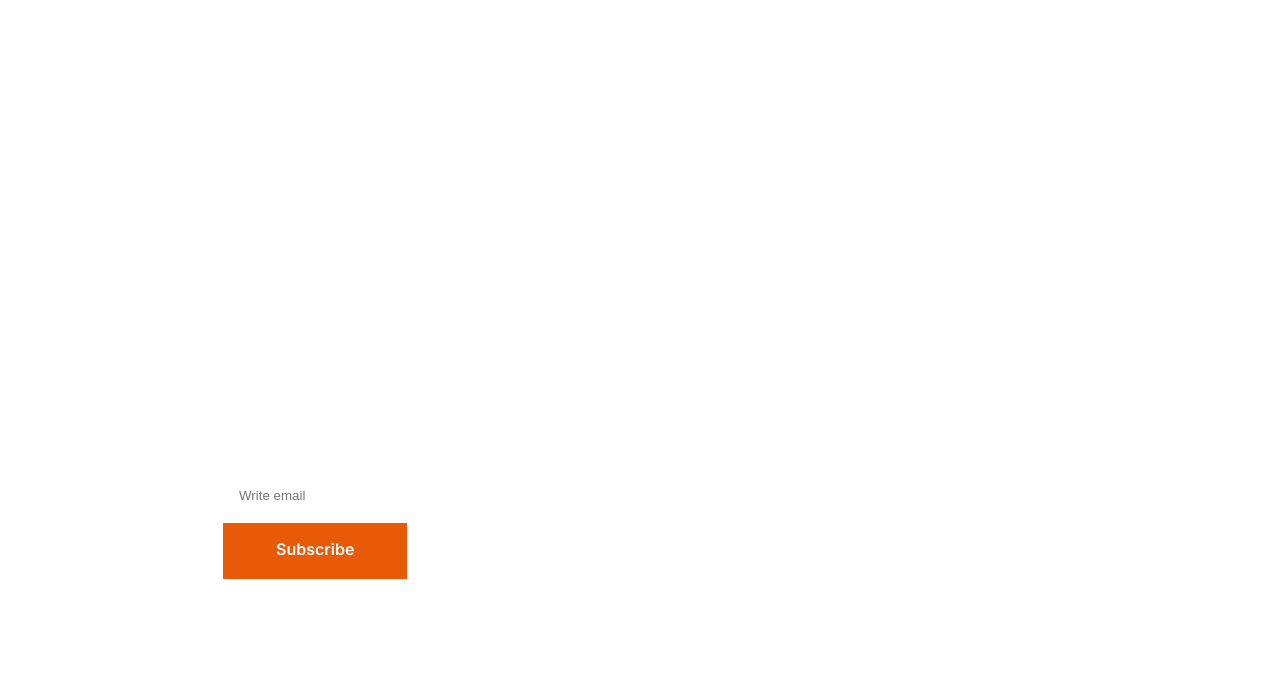
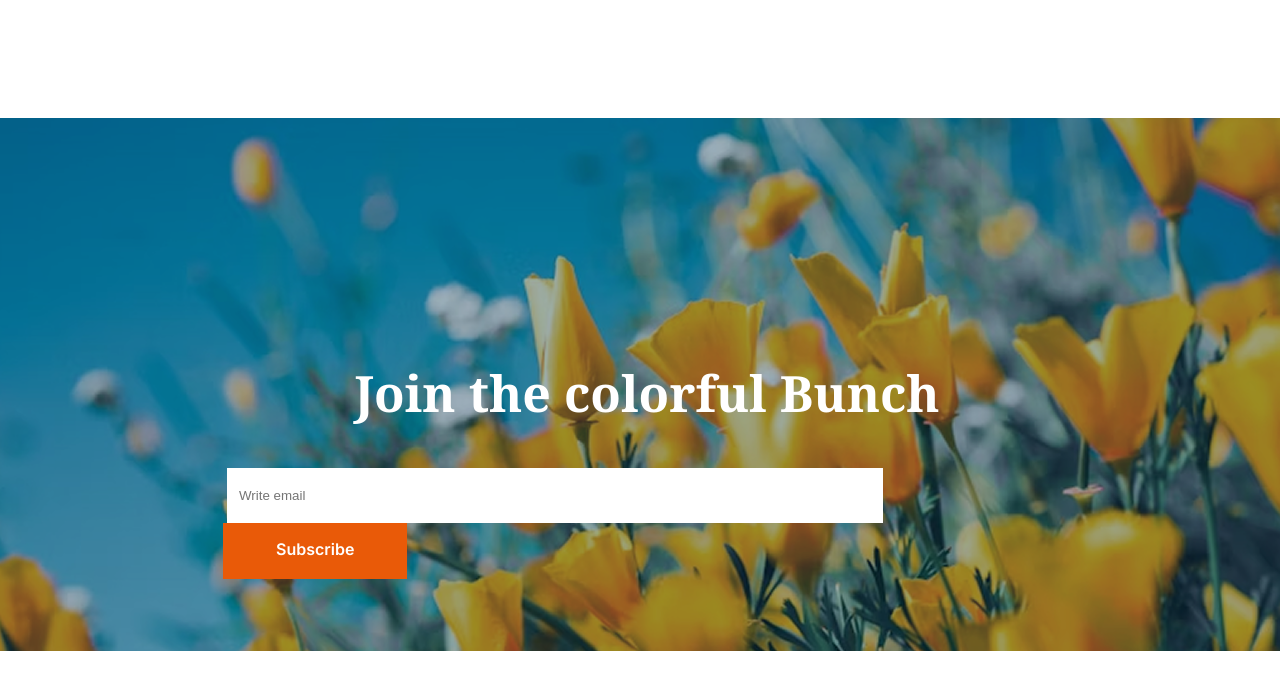
Before and after one commit to Arafat-Sojib/assignment-2, a plain HTML site: page index.html in a window 1280 px wide. Shown: the part 3643-4341 px from the top of the page. Drawn offline with Linux system fonts and the light colour scheme.

Commit message:
img path change

```diff
--- a/styles/design.css
+++ b/styles/design.css
@@ -261,7 +261,7 @@ span{
 /* Bottom-section */
 
 .bottom-bg{
-    background-image: url('B12A02-Responsive-Flowers/assets/news-letter-bg.png');
+    background-image: url('../B12A02-Responsive-Flowers/assets/news-letter-bg.png');
     margin-left: -148px;
     width: 1440px;
     height: 533px;
```
